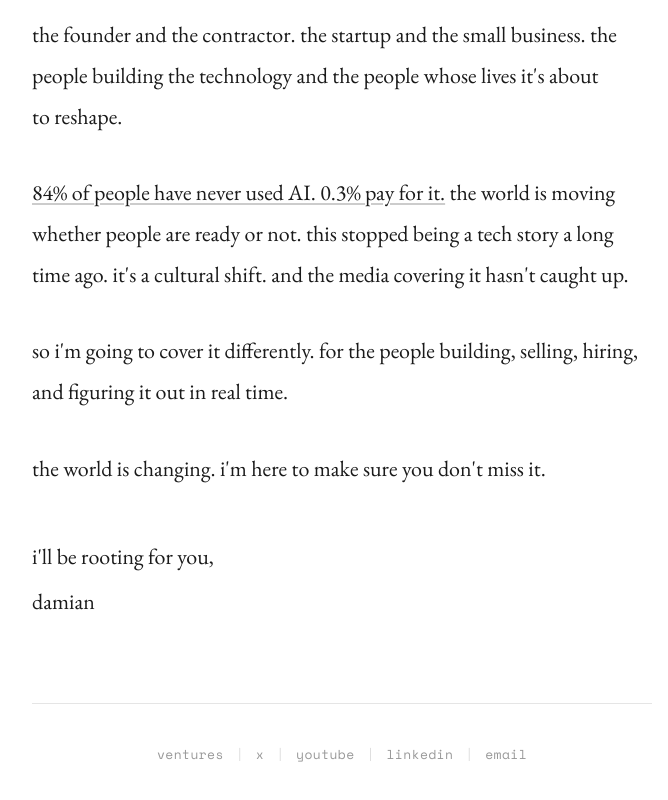
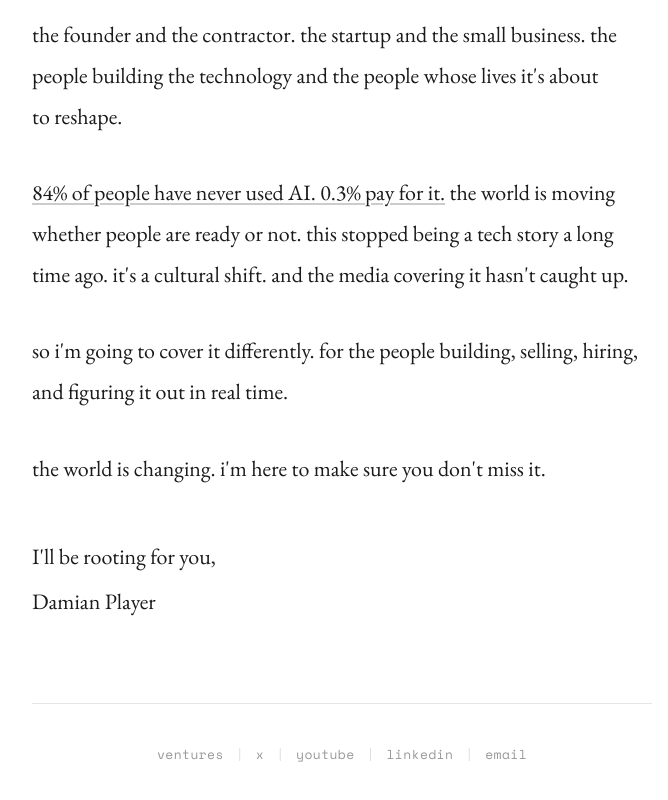
Before and after one commit to dame1122/thesis, a plain HTML site: page index.html in a window 1280 px wide. Shown: the part 457-1257 px from the top of the page, without its empty margins (298-966 px from the left). Drawn offline with nearby package versions, Linux system fonts and the light colour scheme.

Commit message:
Update index.html

```diff
--- a/index.html
+++ b/index.html
@@ -3,7 +3,7 @@
 <head>
 <meta charset="UTF-8">
 <meta name="viewport" content="width=device-width, initial-scale=1.0">
-<title>Damian Player | the world is going AI-native</title>
+<title>Damian Player | the world is going AI-native. </title>
 <meta name="description" content="the world is going AI-native. most people don't even know what that means yet. a letter from Damian Player on AI, tech, and culture.">
 <meta name="author" content="Damian Player">
 <meta name="keywords" content="Damian Player, AI, artificial intelligence, AI-native, tech, culture, Agent Integrator, AntiGamble">
@@ -490,8 +490,8 @@
 
     <p>the world is changing. i'm here to make sure you don't miss it.</p>
 
-    <p style="margin-top: 3rem; margin-bottom: 0.25rem;">i'll be rooting for you,</p>
-    <p style="color: #1a1a1a; margin-bottom: 0;">damian</p>
+    <p style="margin-top: 3rem; margin-bottom: 0.25rem;">I'll be rooting for you,</p>
+    <p style="color: #1a1a1a; margin-bottom: 0;">Damian Player</p>
   </div>
 
   <div class="footer">
```
